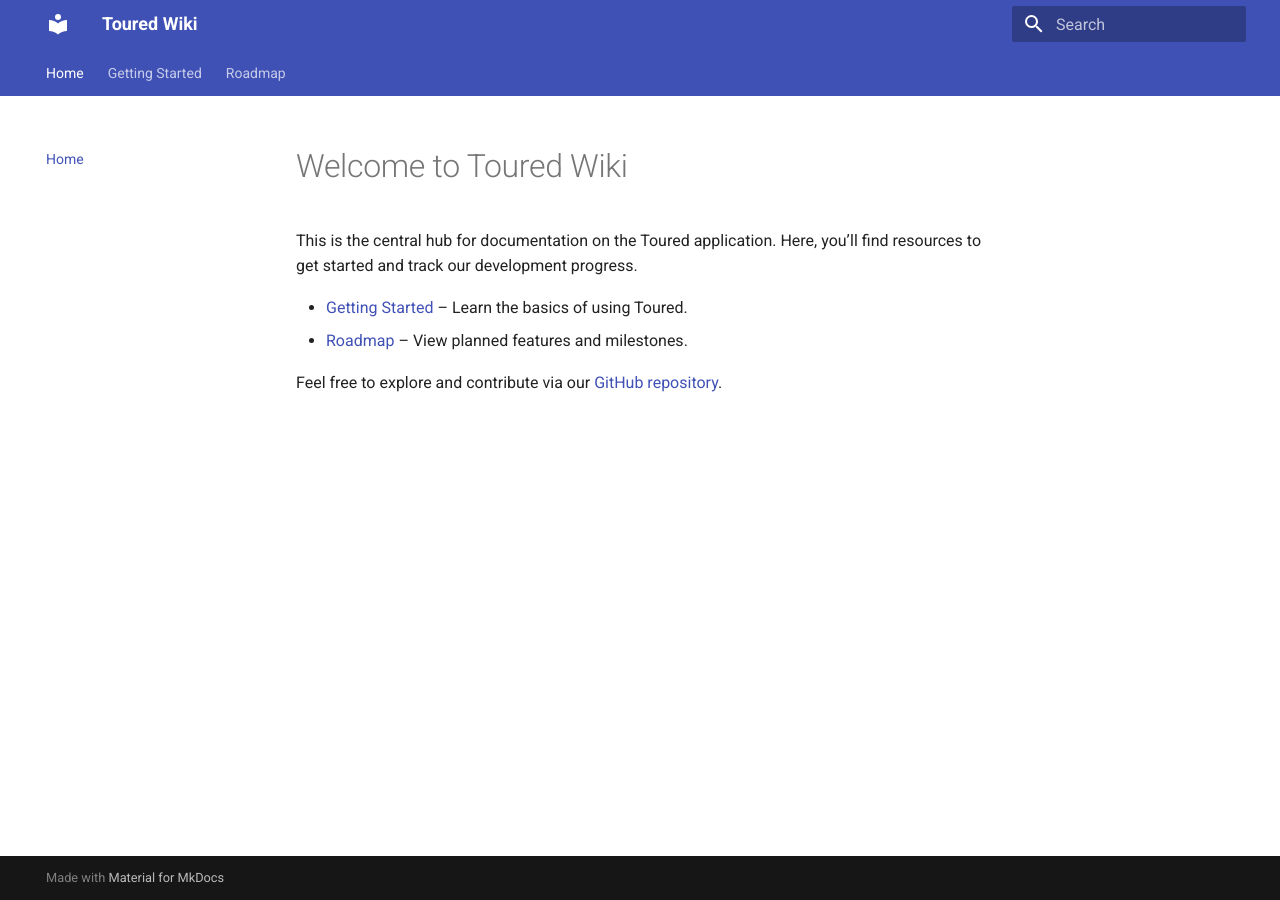
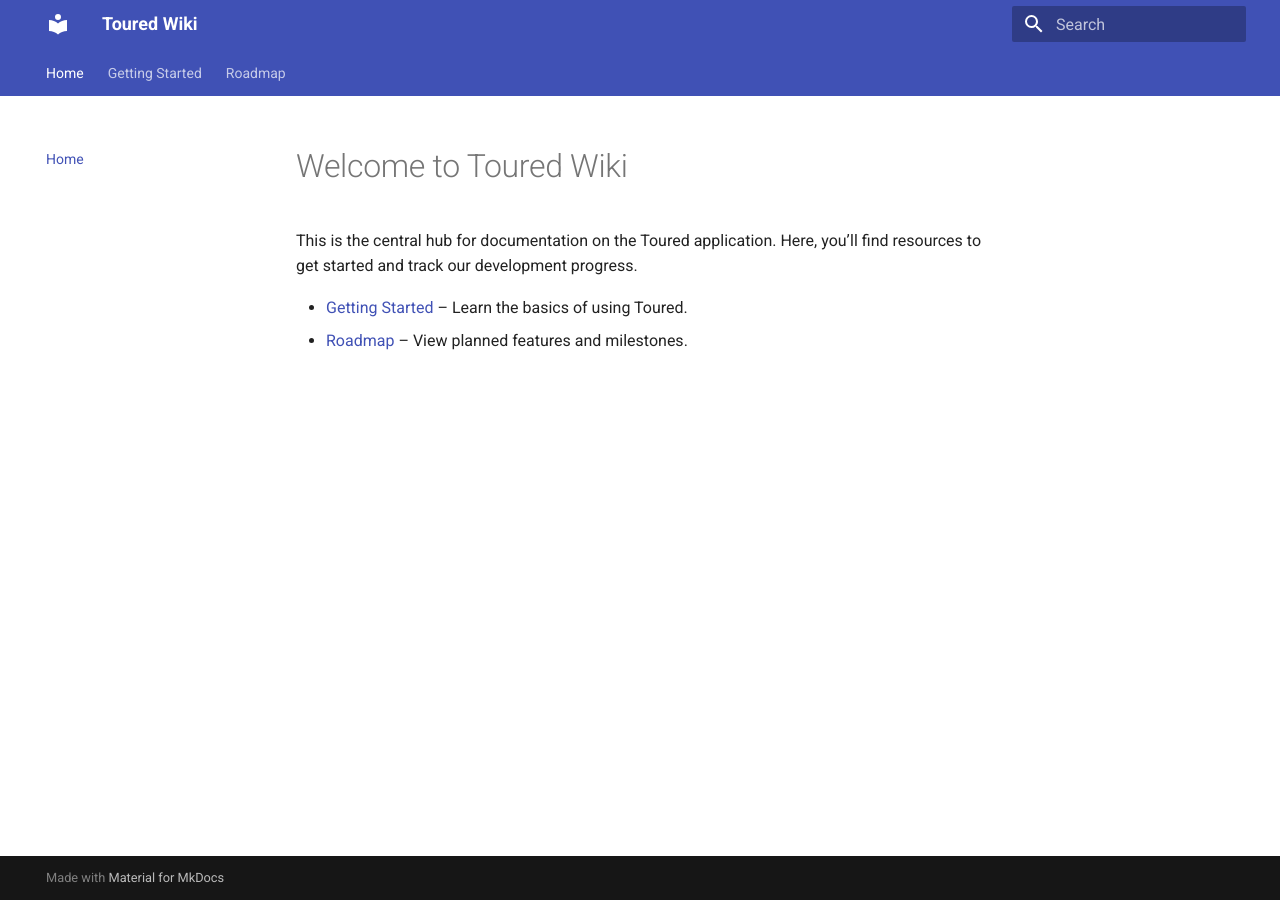
Before and after one commit to RobertJaramillo/Toured, an MkDocs documentation site: the page built from Documents/index.md, in a window 1280 px wide. Built offline with MkDocs 1.6.1 and Material for MkDocs 9.7.7, drawn with Linux system fonts in a browser that asks for light colours.

Commit message:
Update index.md

```diff
--- a/Documents/index.md
+++ b/Documents/index.md
@@ -4,5 +4,3 @@ This is the central hub for documentation on the Toured application. Here, you
 
 - [Getting Started](Requirements.md) – Learn the basics of using Toured.
 - [Roadmap](roadmap.md) – View planned features and milestones.
-
-Feel free to explore and contribute via our [GitHub repository](https://github.com/your-username/Toured).
```
